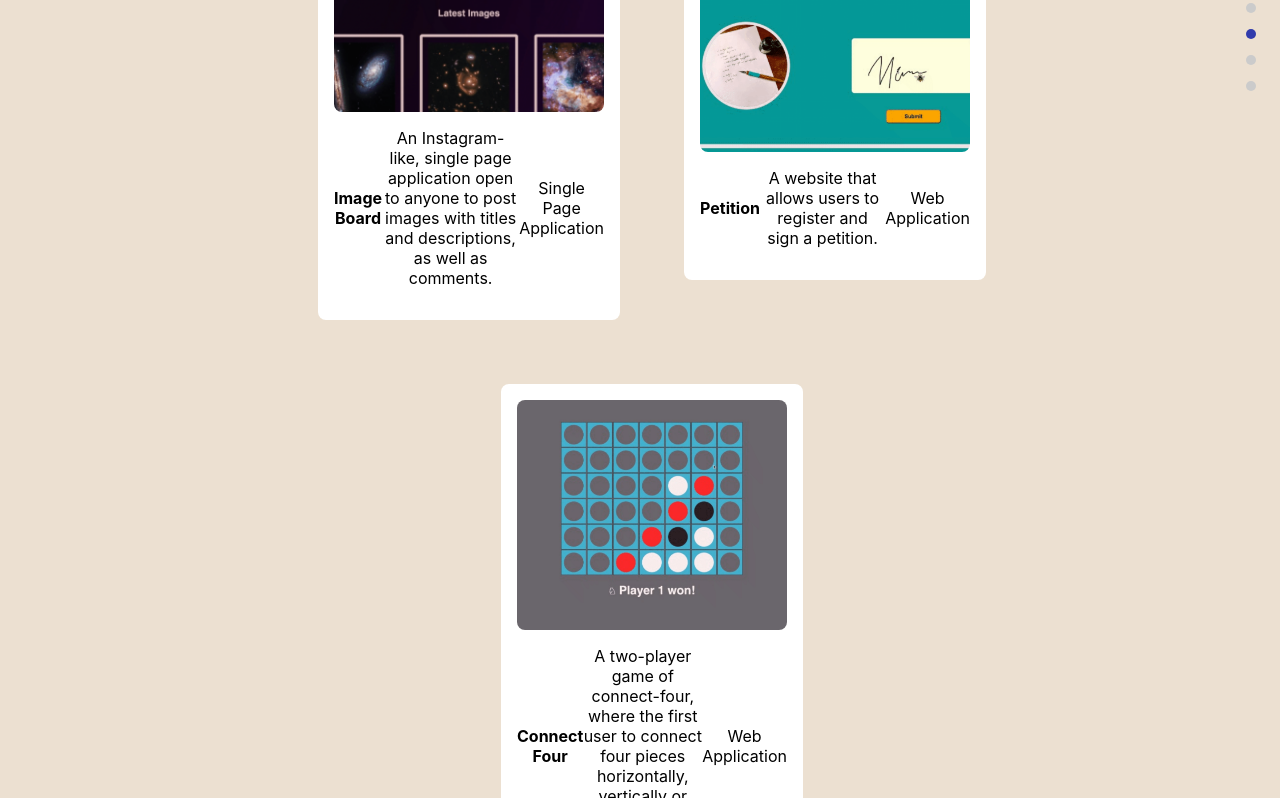
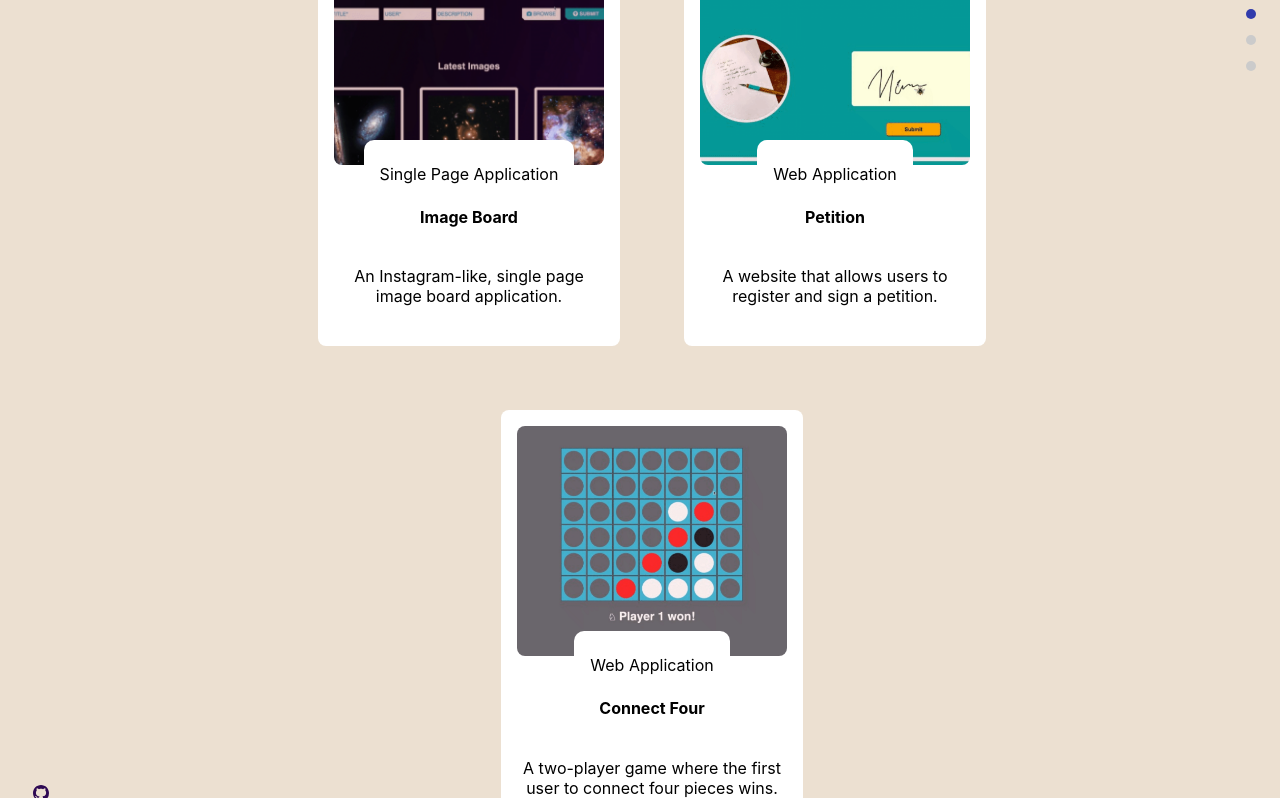
Before and after one commit to JoaoTeixeira13/portfolio, a React (Create React App) app: page / in a window 1280 px wide. Shown: the part 2662-3460 px from the top of the page. Built offline with nearby package versions, Linux system fonts and the light colour scheme.

Commit message:
Work component: applying section filters to projects, and display them accordingly. Individual card layout.

```diff
--- a/src/constants.tsx
+++ b/src/constants.tsx
@@ -81,8 +81,7 @@ export const portfolioWorks: PortfolioWork[] = [
     {
         id: 3,
         title: "Image Board",
-        description:
-            "An Instagram-like, single page application open to anyone to post images with titles and descriptions, as well as comments.",
+        description: "An Instagram-like, single page image board application.",
         repositoryUrl: "https://github.com/JoaoTeixeira13/image-board",
         imageUrl: "/works/imageBoard.png",
         tag: ["Single Page Application", "Web Application", "Vue JS", "All"],
@@ -100,7 +99,7 @@ export const portfolioWorks: PortfolioWork[] = [
         id: 5,
         title: "Connect Four",
         description:
-            "A two-player game of connect-four, where the first user to connect four pieces horizontally, vertically or diagonally wins.",
+            "A two-player game where the first user to connect four pieces wins.",
         repositoryUrl: "https://github.com/JoaoTeixeira13/connect-four",
         imageUrl: "/works/connectFour.png",
         tag: ["Web Application", "All"],
--- a/src/work/work.css
+++ b/src/work/work.css
@@ -109,3 +109,38 @@
     opacity: 0;
     transition: all 0.3s ease;
 }
+.workHover div {
+    width: 50px;
+    height: 50px;
+    border-radius: 50%;
+    background-color: rgba(0, 0, 0, 0.5);
+    color: #fff;
+    margin: 1rem;
+    font-weight: 800;
+    cursor: pointer;
+    transition: all 0.3s ease;
+}
+.workHover div svg {
+    width: 50%;
+    height: 50%;
+}
+
+.workContent {
+    padding: 0.5rem;
+    width: 100%;
+    position: relative;
+    flex-direction: column;
+}
+
+.workContent h4 {
+    margin-top: 2rem;
+    line-height: 1.5rem;
+}
+
+.workContent .workTag {
+    position: absolute;
+    padding: 0.5rem 1rem;
+    border-radius: 10px;
+    background-color: #fff;
+    top: -25px;
+}
--- a/src/work/work.tsx
+++ b/src/work/work.tsx
@@ -8,12 +8,34 @@ import { portfolioWorks } from "../constants";
 import { PortfolioWork } from "../interfaces";
 
 const Work = () => {
+    const [filterWork, setFilterWork] = useState(portfolioWorks);
     const [activeFilter, setActiveFilter] = useState("All");
     const [animateCard, setAnimateCard] = useState({ y: 0, opacity: 1 });
 
+    useEffect(() => {
+        setAnimateCard({ y: 100, opacity: 0 });
+        setTimeout(() => {
+            setAnimateCard({ y: 0, opacity: 1 });
+        }, 500);
+
+        if (activeFilter === "All") {
+            setFilterWork(portfolioWorks);
+        } else {
+            let filteredDisplay: PortfolioWork[] = [];
+
+            for (let i = 0; i < portfolioWorks.length; i++) {
+                if (portfolioWorks[i].tag.includes(activeFilter)) {
+                    filteredDisplay.push(portfolioWorks[i]);
+                }
+            }
+            setFilterWork(filteredDisplay);
+        }
+    }, [activeFilter]);
+
     const handleWorkFilter: Function = (each: string) => {
-        console.log("user clicked on item");
+        setActiveFilter(each);
     };
+
     return (
         <>
             <h2 className="headText">Some of my works</h2>
@@ -37,7 +59,7 @@ const Work = () => {
                 transition={{ duration: 0.5, delayChildren: 0.5 }}
                 className="workPortfolio"
             >
-                {portfolioWorks.map((each: PortfolioWork) => {
+                {filterWork.map((each: PortfolioWork) => {
                     return (
                         <div key={each.id} className="workItem appFlex">
                             <div className="workImg appFlex">
```
